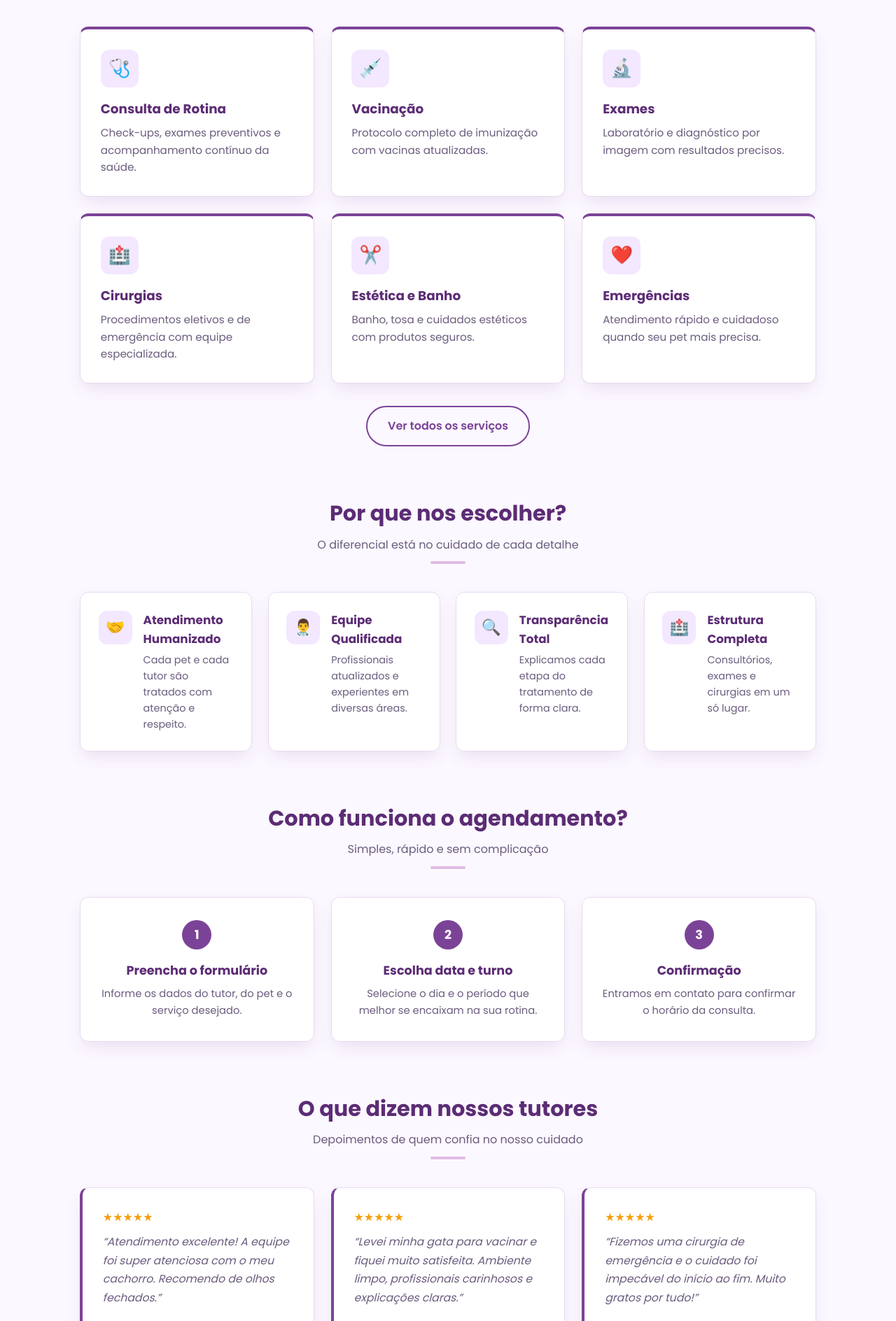
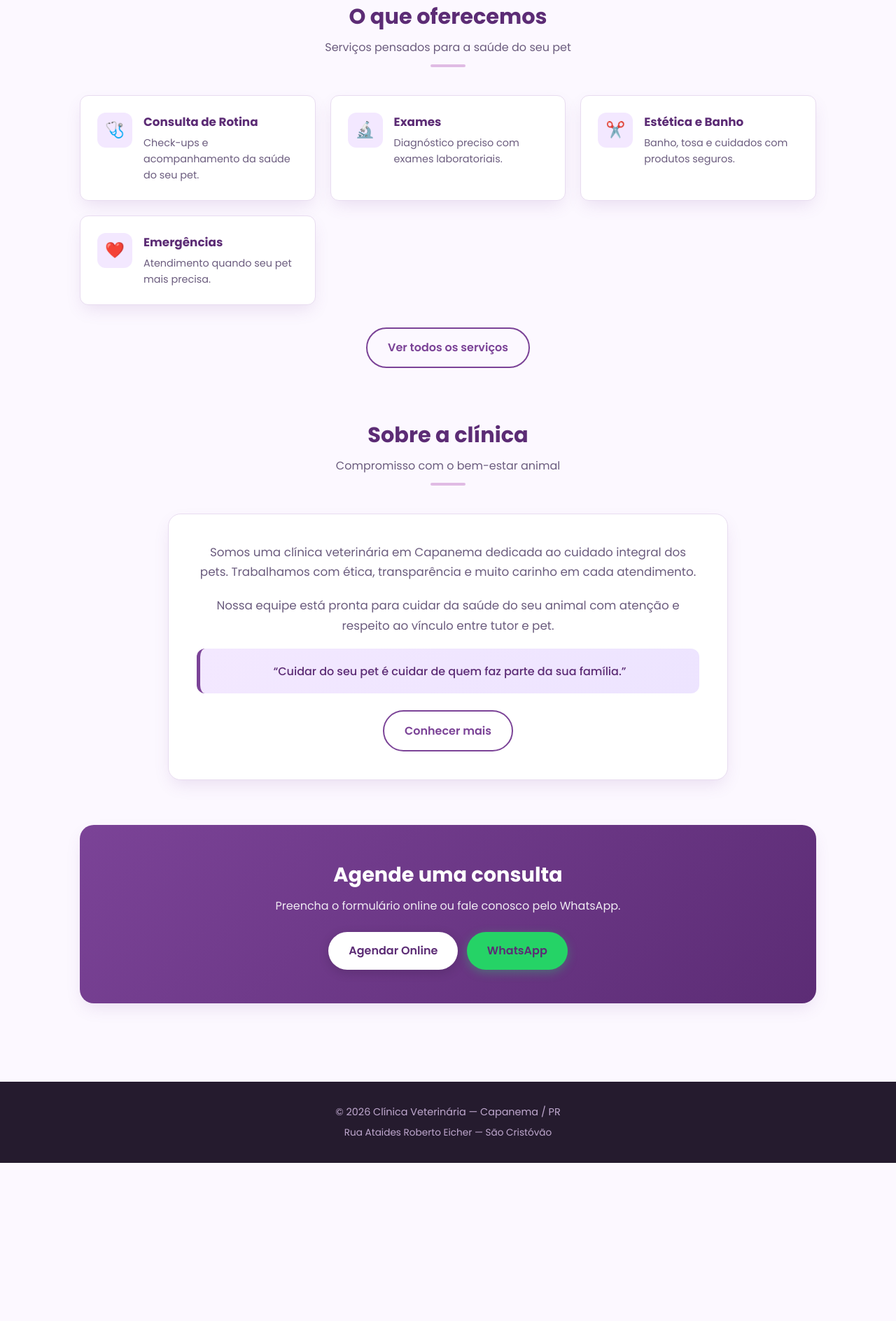
Before and after one commit to djulymaisa15/sivetpet, a plain HTML site: page index.html in a window 1280 px wide. Shown: the part 912-2800 px from the top of the page at 70% size. After the commit the page ends 2574 px from the top, so only its background shows below. Drawn offline with Linux system fonts and the light colour scheme.

Commit message:
Update index.html

```diff
--- a/index.html
+++ b/index.html
@@ -3,7 +3,7 @@
 <head>
     <meta charset="UTF-8">
     <meta name="viewport" content="width=device-width, initial-scale=1.0">
-    <meta name="description" content="Clínica Veterinária - Cuidado e saúde para o seu pet com amor e profissionalismo.">
+    <meta name="description" content="Clínica Veterinária em Capanema - PR. Cuidado e saúde para o seu pet.">
     <title>Início | Clínica Veterinária</title>
 
     <link rel="preconnect" href="https://fonts.googleapis.com">
@@ -11,50 +11,71 @@
     <link href="https://fonts.googleapis.com/css2?family=Poppins:wght@400;500;600;700&display=swap" rel="stylesheet">
     <link rel="stylesheet" href="style.css">
     <style>
-        .stats-bar {
+        .hero-limpo {
+            text-align: center;
+            max-width: 720px;
+            margin: 0 auto 3.5rem;
+            padding-top: 1rem;
+        }
+        .hero-limpo h2 {
+            font-size: clamp(1.9rem, 4.5vw, 2.6rem);
+            color: var(--primary-dark);
+            line-height: 1.25;
+            margin-bottom: 1rem;
+        }
+        .hero-limpo p {
+            color: var(--text-muted);
+            font-size: 1.1rem;
+            margin-bottom: 1.8rem;
+            line-height: 1.7;
+        }
+        .hero-botoes {
+            display: flex;
+            flex-wrap: wrap;
+            gap: 0.8rem;
+            justify-content: center;
+        }
+        .hero-botoes .btn-outline { margin-left: 0; }
+
+        .destaques {
             display: grid;
-            grid-template-columns: repeat(4, 1fr);
-            gap: 1.2rem;
-            margin: 3rem 0 1rem;
+            grid-template-columns: repeat(3, 1fr);
+            gap: 1.3rem;
+            margin-bottom: 4rem;
         }
-        .stat-item {
+        .destaque-item {
             background: var(--card-bg);
-            border-radius: 14px;
-            padding: 1.4rem 1rem;
+            border-radius: var(--radius);
+            padding: 1.8rem 1.4rem;
             text-align: center;
             box-shadow: var(--shadow-lg);
             border: 1px solid var(--border-color);
         }
-        .stat-item strong {
-            display: block;
-            font-size: 1.9rem;
-            color: var(--primary-color);
-            margin-bottom: 0.25rem;
+        .destaque-item .icone { font-size: 2.2rem; margin-bottom: 0.7rem; }
+        .destaque-item h3 { color: var(--primary-dark); font-size: 1.1rem; margin-bottom: 0.4rem; }
+        .destaque-item p { color: var(--text-muted); font-size: 0.9rem; }
+
+        .servicos-home {
+            display: grid;
+            grid-template-columns: repeat(auto-fit, minmax(280px, 1fr));
+            gap: 1.3rem;
         }
-        .stat-item span {
-            color: var(--text-muted);
-            font-size: 0.88rem;
-        }
-
-        .beneficios-grid {
-            display: grid;
-            grid-template-columns: repeat(auto-fit, minmax(240px, 1fr));
-            gap: 1.4rem;
-        }
-        .beneficio {
+        .servico-item {
             background: var(--card-bg);
             border-radius: var(--radius);
-            padding: 1.6rem;
+            padding: 1.5rem;
             box-shadow: var(--shadow-lg);
             border: 1px solid var(--border-color);
             display: flex;
             gap: 1rem;
             align-items: flex-start;
+            transition: transform 0.25s ease;
         }
-        .beneficio-icon {
-            width: 48px;
-            height: 48px;
-            min-width: 48px;
+        .servico-item:hover { transform: translateY(-4px); }
+        .servico-item .icone {
+            width: 50px;
+            height: 50px;
+            min-width: 50px;
             background: #f3e8ff;
             border-radius: 12px;
             display: flex;
@@ -62,86 +83,28 @@
             justify-content: center;
             font-size: 1.4rem;
         }
-        .beneficio h3 {
-            color: var(--primary-dark);
+        .servico-item h3 { color: var(--primary-dark); font-size: 1.05rem; margin-bottom: 0.3rem; }
+        .servico-item p { color: var(--text-muted); font-size: 0.9rem; }
+
+        .bloco-sobre {
+            background: var(--card-bg);
+            border-radius: 18px;
+            padding: 2.5rem;
+            box-shadow: var(--shadow-lg);
+            border: 1px solid var(--border-color);
+            text-align: center;
+            max-width: 800px;
+            margin: 0 auto;
+        }
+        .bloco-sobre p {
+            color: var(--text-muted);
             font-size: 1.05rem;
-            margin-bottom: 0.35rem;
-        }
-        .beneficio p {
-            color: var(--text-muted);
-            font-size: 0.9rem;
+            margin-bottom: 1.2rem;
+            line-height: 1.7;
         }
 
-        .passos {
-            display: grid;
-            grid-template-columns: repeat(3, 1fr);
-            gap: 1.5rem;
-            margin-top: 1rem;
-        }
-        .passo {
-            background: var(--card-bg);
-            border-radius: var(--radius);
-            padding: 2rem 1.5rem;
-            text-align: center;
-            box-shadow: var(--shadow-lg);
-            border: 1px solid var(--border-color);
-        }
-        .passo-num {
-            width: 42px;
-            height: 42px;
-            background: var(--primary-color);
-            color: white;
-            border-radius: 50%;
-            display: flex;
-            align-items: center;
-            justify-content: center;
-            font-weight: 700;
-            font-size: 1.1rem;
-            margin: 0 auto 1rem;
-        }
-        .passo h3 {
-            color: var(--primary-dark);
-            font-size: 1.1rem;
-            margin-bottom: 0.5rem;
-        }
-        .passo p {
-            color: var(--text-muted);
-            font-size: 0.92rem;
-        }
-
-        .depoimentos {
-            display: grid;
-            grid-template-columns: repeat(auto-fit, minmax(280px, 1fr));
-            gap: 1.5rem;
-        }
-        .depoimento {
-            background: var(--card-bg);
-            border-radius: var(--radius);
-            padding: 1.8rem;
-            box-shadow: var(--shadow-lg);
-            border: 1px solid var(--border-color);
-            border-left: 4px solid var(--primary-color);
-        }
-        .depoimento p {
-            color: var(--text-muted);
-            font-size: 0.98rem;
-            font-style: italic;
-            margin-bottom: 1rem;
-            line-height: 1.7;
-        }
-        .depoimento .autor {
-            font-weight: 600;
-            color: var(--primary-dark);
-            font-size: 0.95rem;
-        }
-        .depoimento .estrelas {
-            color: #f59e0b;
-            margin-bottom: 0.6rem;
-        }
-
-        @media (max-width: 800px) {
-            .stats-bar { grid-template-columns: 1fr 1fr; }
-            .passos { grid-template-columns: 1fr; }
+        @media (max-width: 700px) {
+            .destaques { grid-template-columns: 1fr; }
         }
     </style>
 </head>
@@ -149,7 +112,7 @@
 
     <header>
         <h1>Clínica Veterinária</h1>
-        <p>Cuidado, ciência e carinho para quem você ama</p>
+        <p>Capanema — PR</p>
     </header>
 
     <nav aria-label="Navegação Principal">
@@ -162,83 +125,71 @@
 
     <main class="container">
 
-        <!-- HERO -->
-        <section class="hero">
-            <div class="hero-text">
-                <h2>Saúde e carinho para o seu pet em um só lugar</h2>
+        <section class="hero-limpo">
+            <h2>Cuidado de verdade para quem você ama</h2>
             <p>
-                    Atendimento veterinário completo e humanizado para cães, gatos e outros pets.
-                    Nossa equipe cuida com excelência técnica e muito amor.
+                Atendimento veterinário completo para cães, gatos e outros pets.
+                Equipe preparada, ambiente acolhedor e foco no bem-estar do seu animal.
             </p>
-                <div>
+            <div class="hero-botoes">
                 <a href="agendamentos.html" class="btn">Agendar Consulta</a>
-                    <a href="servicos.html" class="btn btn-outline">Ver Serviços</a>
-                </div>
-            </div>
-            <div class="hero-visual">
-                <div class="hero-emoji">🐶🐱🐰</div>
-                <div class="hero-badge">Saúde • Carinho • Confiança</div>
+                <a href="contato.html" class="btn btn-outline">Fale Conosco</a>
             </div>
         </section>
 
-        <!-- NÚMEROS -->
-        <div class="stats-bar">
-            <div class="stat-item">
-                <strong>15+</strong>
-                <span>Anos de experiência</span>
+        <div class="destaques">
+            <div class="destaque-item">
+                <div class="icone">🩺</div>
+                <h3>Consultas</h3>
+                <p>Atendimento clínico completo e preventivo</p>
             </div>
-            <div class="stat-item">
-                <strong>8 mil+</strong>
-                <span>Pets atendidos</span>
+            <div class="destaque-item">
+                <div class="icone">💉</div>
+                <h3>Vacinação</h3>
+                <p>Protocolos atualizados para cada espécie</p>
             </div>
-            <div class="stat-item">
-                <strong>12</strong>
-                <span>Profissionais</span>
-            </div>
-            <div class="stat-item">
-                <strong>98%</strong>
-                <span>Satisfação</span>
+            <div class="destaque-item">
+                <div class="icone">🏥</div>
+                <h3>Cirurgias</h3>
+                <p>Procedimentos com segurança e cuidado</p>
             </div>
         </div>
 
-        <!-- SERVIÇOS -->
-        <section style="margin-top: 4rem;">
+        <section>
             <div class="section-title">
-                <h2>Nossos Serviços</h2>
-                <p>Atendimento completo para a saúde do seu pet</p>
+                <h2>O que oferecemos</h2>
+                <p>Serviços pensados para a saúde do seu pet</p>
                 <div class="linha"></div>
             </div>
 
-            <div class="servicos-grid">
-                <div class="card">
-                    <div class="card-icon">🩺</div>
+            <div class="servicos-home">
+                <div class="servico-item">
+                    <div class="icone">🩺</div>
+                    <div>
                         <h3>Consulta de Rotina</h3>
-                    <p>Check-ups, exames preventivos e acompanhamento contínuo da saúde.</p>
+                        <p>Check-ups e acompanhamento da saúde do seu pet.</p>
                     </div>
-                <div class="card">
-                    <div class="card-icon">💉</div>
-                    <h3>Vacinação</h3>
-                    <p>Protocolo completo de imunização com vacinas atualizadas.</p>
                 </div>
-                <div class="card">
-                    <div class="card-icon">🔬</div>
+                <div class="servico-item">
+                    <div class="icone">🔬</div>
+                    <div>
                         <h3>Exames</h3>
-                    <p>Laboratório e diagnóstico por imagem com resultados precisos.</p>
+                        <p>Diagnóstico preciso com exames laboratoriais.</p>
                     </div>
-                <div class="card">
-                    <div class="card-icon">🏥</div>
-                    <h3>Cirurgias</h3>
-                    <p>Procedimentos eletivos e de emergência com equipe especializada.</p>
                 </div>
-                <div class="card">
-                    <div class="card-icon">✂️</div>
+                <div class="servico-item">
+                    <div class="icone">✂️</div>
+                    <div>
                         <h3>Estética e Banho</h3>
-                    <p>Banho, tosa e cuidados estéticos com produtos seguros.</p>
+                        <p>Banho, tosa e cuidados com produtos seguros.</p>
                     </div>
-                <div class="card">
-                    <div class="card-icon">❤️</div>
+                </div>
+                <div class="servico-item">
+                    <div class="icone">❤️</div>
+                    <div>
                         <h3>Emergências</h3>
-                    <p>Atendimento rápido e cuidadoso quando seu pet mais precisa.</p>
+                        <p>Atendimento quando seu pet mais precisa.</p>
+                    </div>
                 </div>
             </div>
 
@@ -247,111 +198,50 @@
             </div>
         </section>
 
-        <!-- POR QUE ESCOLHER -->
         <section style="margin-top: 4.5rem;">
             <div class="section-title">
-                <h2>Por que nos escolher?</h2>
-                <p>O diferencial está no cuidado de cada detalhe</p>
+                <h2>Sobre a clínica</h2>
+                <p>Compromisso com o bem-estar animal</p>
                 <div class="linha"></div>
             </div>
 
-            <div class="beneficios-grid">
-                <div class="beneficio">
-                    <div class="beneficio-icon">🤝</div>
-                    <div>
-                        <h3>Atendimento Humanizado</h3>
-                        <p>Cada pet e cada tutor são tratados com atenção e respeito.</p>
+            <div class="bloco-sobre">
+                <p>
+                    Somos uma clínica veterinária em Capanema dedicada ao cuidado
+                    integral dos pets. Trabalhamos com ética, transparência e muito
+                    carinho em cada atendimento.
+                </p>
+                <p>
+                    Nossa equipe está pronta para cuidar da saúde do seu animal
+                    com atenção e respeito ao vínculo entre tutor e pet.
+                </p>
+                <div class="destaque">
+                    “Cuidar do seu pet é cuidar de quem faz parte da sua família.”
                 </div>
-                </div>
-                <div class="beneficio">
-                    <div class="beneficio-icon">👨‍⚕️</div>
-                    <div>
-                        <h3>Equipe Qualificada</h3>
-                        <p>Profissionais atualizados e experientes em diversas áreas.</p>
-                    </div>
-                </div>
-                <div class="beneficio">
-                    <div class="beneficio-icon">🔍</div>
-                    <div>
-                        <h3>Transparência Total</h3>
-                        <p>Explicamos cada etapa do tratamento de forma clara.</p>
-                    </div>
-                </div>
-                <div class="beneficio">
-                    <div class="beneficio-icon">🏥</div>
-                    <div>
-                        <h3>Estrutura Completa</h3>
-                        <p>Consultórios, exames e cirurgias em um só lugar.</p>
-                    </div>
+                <div style="margin-top: 1.5rem;">
+                    <a href="sobre.html" class="btn btn-outline" style="margin-left: 0;">Conhecer mais</a>
                 </div>
             </div>
         </section>
 
-        <!-- COMO FUNCIONA -->
-        <section style="margin-top: 4.5rem;">
-            <div class="section-title">
-                <h2>Como funciona o agendamento?</h2>
-                <p>Simples, rápido e sem complicação</p>
-                <div class="linha"></div>
+        <div class="cta-box" style="margin-top: 4rem;">
+            <h2>Agende uma consulta</h2>
+            <p>Preencha o formulário online ou fale conosco pelo WhatsApp.</p>
+            <div style="display: flex; flex-wrap: wrap; gap: 0.8rem; justify-content: center;">
+                <a href="agendamentos.html" class="btn">Agendar Online</a>
+                <a href="https://wa.me/5546988283215" class="btn" target="_blank" rel="noopener noreferrer" style="background: #25D366; box-shadow: 0 4px 14px rgba(37,211,102,0.35);">
+                    WhatsApp
+                </a>
             </div>
-
-            <div class="passos">
-                <div class="passo">
-                    <div class="passo-num">1</div>
-                    <h3>Preencha o formulário</h3>
-                    <p>Informe os dados do tutor, do pet e o serviço desejado.</p>
-                </div>
-                <div class="passo">
-                    <div class="passo-num">2</div>
-                    <h3>Escolha data e turno</h3>
-                    <p>Selecione o dia e o período que melhor se encaixam na sua rotina.</p>
-                </div>
-                <div class="passo">
-                    <div class="passo-num">3</div>
-                    <h3>Confirmação</h3>
-                    <p>Entramos em contato para confirmar o horário da consulta.</p>
-                </div>
-            </div>
-        </section>
-
-        <!-- DEPOIMENTOS -->
-        <section style="margin-top: 4.5rem;">
-            <div class="section-title">
-                <h2>O que dizem nossos tutores</h2>
-                <p>Depoimentos de quem confia no nosso cuidado</p>
-                <div class="linha"></div>
-            </div>
-
-            <div class="depoimentos">
-                <div class="depoimento">
-                    <div class="estrelas">★★★★★</div>
-                    <p>“Atendimento excelente! A equipe foi super atenciosa com o meu cachorro. Recomendo de olhos fechados.”</p>
-                    <div class="autor">— Maria S., tutora do Thor</div>
-                </div>
-                <div class="depoimento">
-                    <div class="estrelas">★★★★★</div>
-                    <p>“Levei minha gata para vacinar e fiquei muito satisfeita. Ambiente limpo, profissionais carinhosos e explicações claras.”</p>
-                    <div class="autor">— Juliana R., tutora da Luna</div>
-                </div>
-                <div class="depoimento">
-                    <div class="estrelas">★★★★★</div>
-                    <p>“Fizemos uma cirurgia de emergência e o cuidado foi impecável do início ao fim. Muito gratos por tudo!”</p>
-                    <div class="autor">— Carlos M., tutor do Bob</div>
-                </div>
-            </div>
-        </section>
-
-        <!-- CTA FINAL -->
-        <div class="cta-box" style="margin-top: 4.5rem;">
-            <h2>Pronto para cuidar do seu pet?</h2>
-            <p>Agende uma consulta de forma rápida e simples. Estamos prontos para receber vocês com carinho!</p>
-            <a href="agendamentos.html" class="btn">Agendar Consulta Agora</a>
         </div>
 
     </main>
 
     <footer>
-        <p>&copy; 2026 Clínica Veterinária — Todos os direitos reservados.</p>
+        <p>&copy; 2026 Clínica Veterinária — Capanema / PR</p>
+        <p style="margin-top: 0.4rem; font-size: 0.85rem;">
+            Rua Ataides Roberto Eicher — São Cristóvão
+        </p>
     </footer>
 
 </body>
```
Lines whose indentation alone changed are shown as unchanged.
